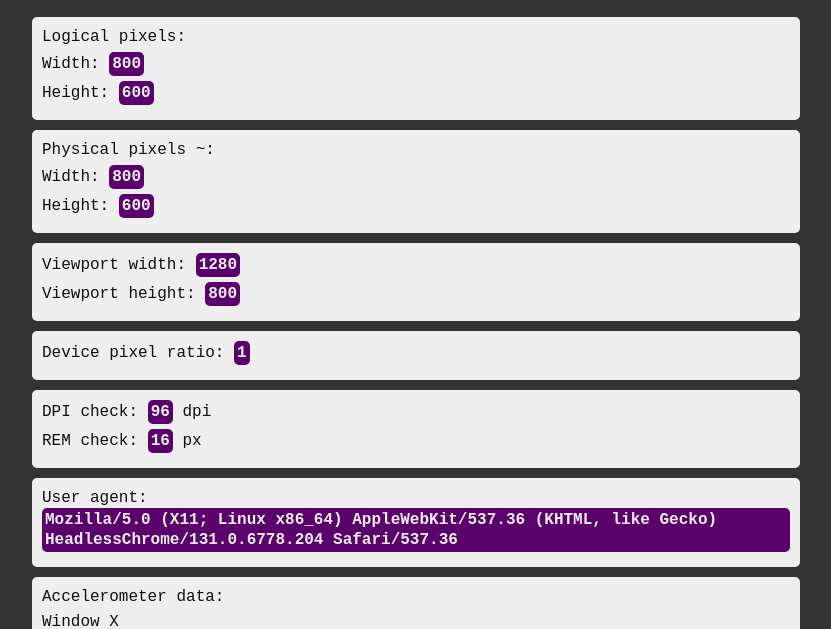
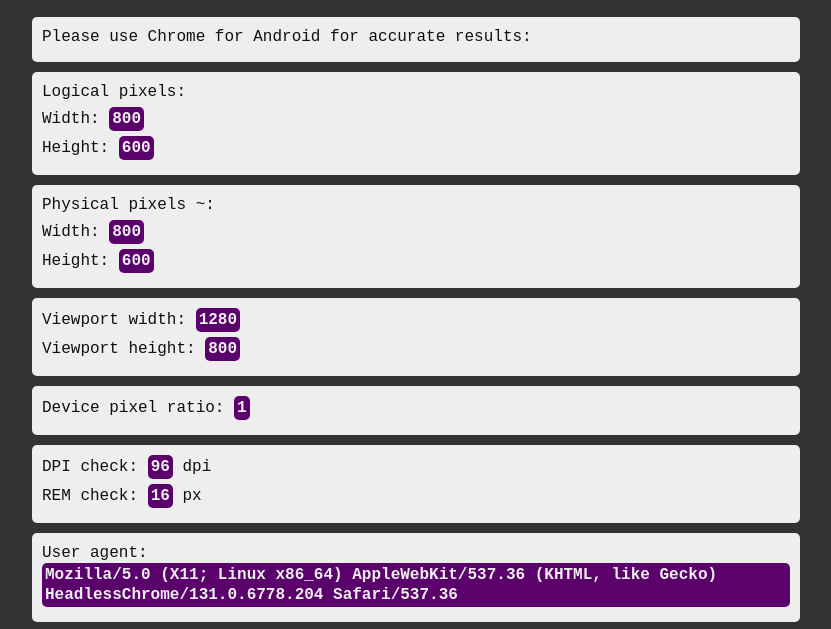
Before and after one commit to vlad-saling/detector, a plain HTML site: page index.html in a window 1280 px wide. Shown: the part 97-726 px from the top of the page, without its empty margins (224-1055 px from the left). Drawn offline with Linux system fonts and the light colour scheme.

Commit message:
adding disclaimer, that detector should be used in chrome because otherwise it is shit

```diff
--- a/index.html
+++ b/index.html
@@ -13,6 +13,7 @@
   <meta name="author" content="">
 
   <meta name="viewport" content="width=device-width,initial-scale=1">
+
 
   <link rel="stylesheet" href="assets/css/style.css">
 
@@ -30,6 +31,8 @@
   ga('create', 'UA-3088394-14', 'meetpollux.com');
   ga('send', 'pageview');
 
+
+
 </script>
 
 </head>
@@ -46,6 +49,10 @@
     </header>
 
     <div class="main" role="main">
+
+      <div class="row">
+        <p>Please use Chrome for Android for accurate results:</p>
+      </div>
 
       <div class="row">
         <p>Logical pixels:</p>
```
